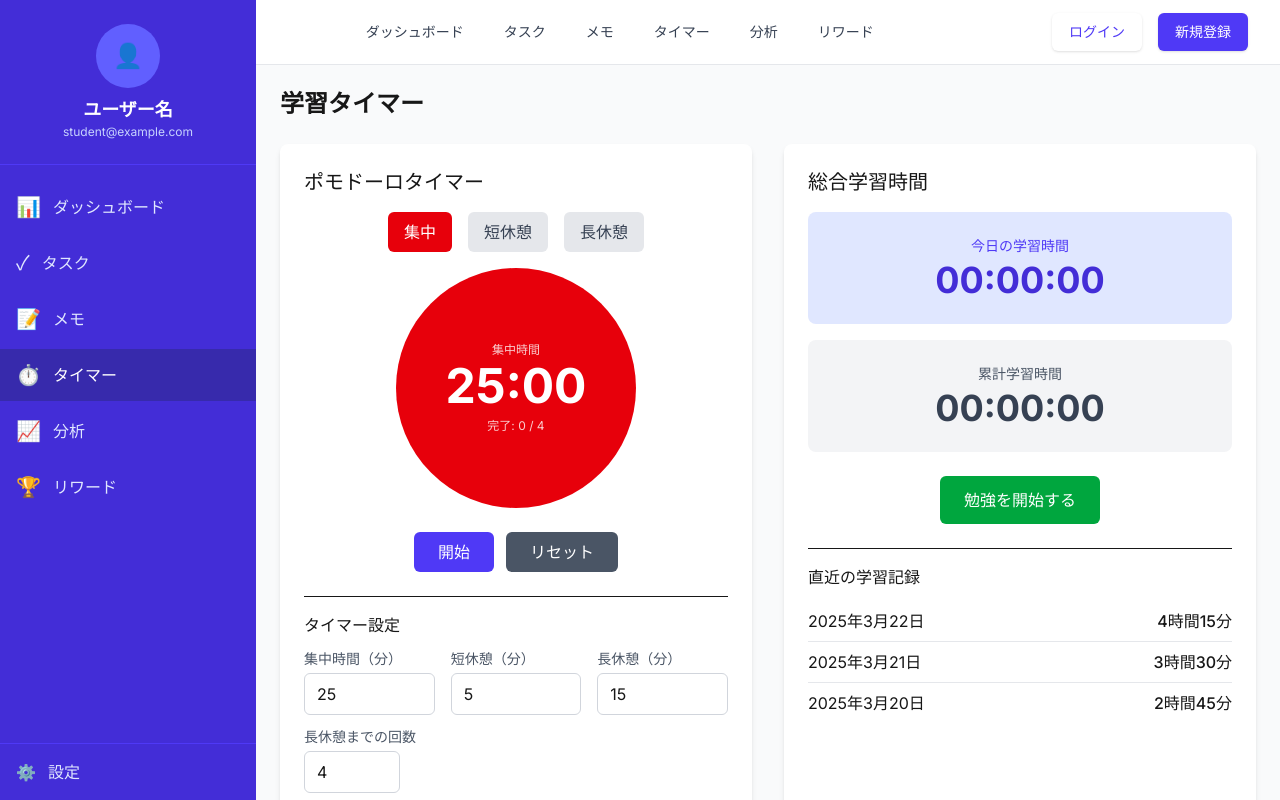
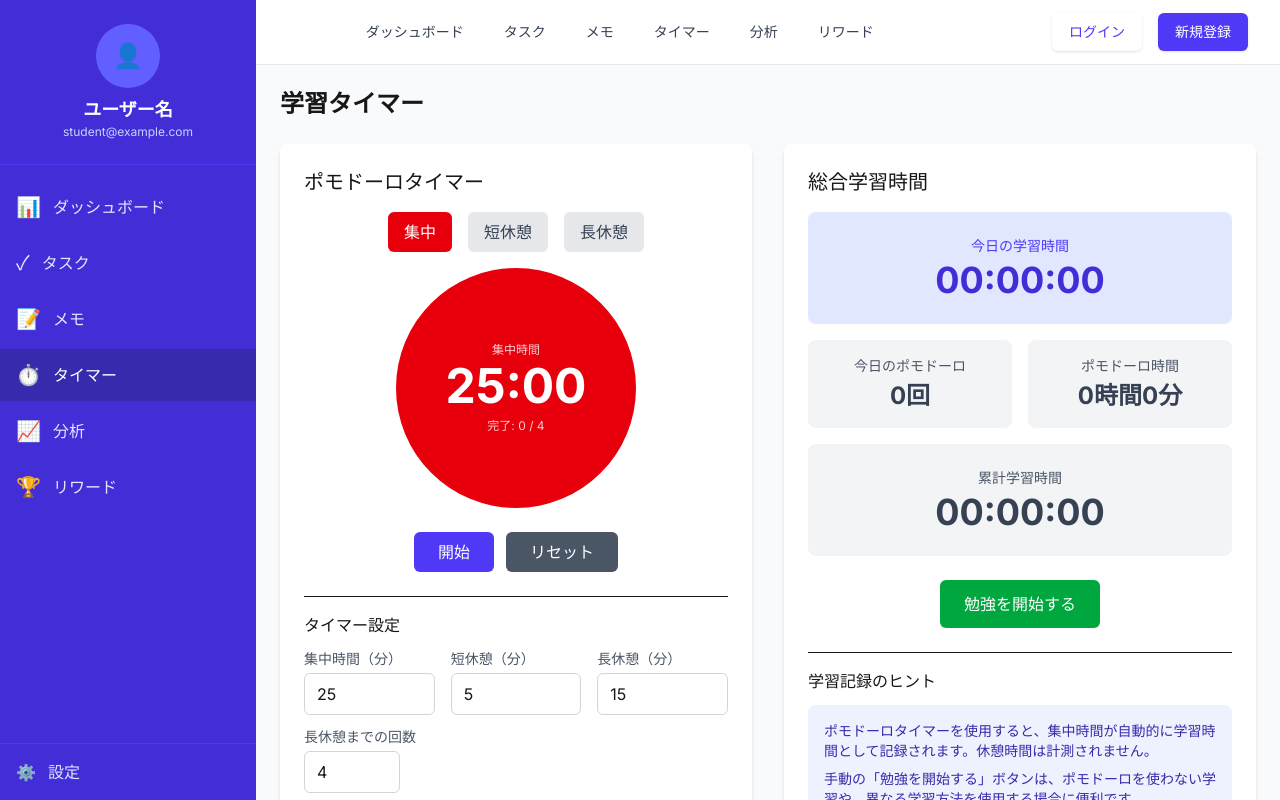
Before and after one commit to terutora/study, a Next.js app: page /timer in a window 1280 px wide. Built offline with nearby package versions, Linux system fonts and the light colour scheme.

Commit message:
ポモドーロと総合タイマーの連携

```diff
--- a/src/app/timer/page.js
+++ b/src/app/timer/page.js
@@ -19,6 +19,10 @@ export default function Timer() {
   const [todayStudyTime, setTodayStudyTime] = useState(0);
   const [isStudying, setIsStudying] = useState(false);
   const [studyStartTime, setStudyStartTime] = useState(null);
+
+  // 今日のポモドーロ回数とその学習時間
+  const [todayPomodoros, setTodayPomodoros] = useState(0);
+  const [pomodoroStudyTime, setPomodoroStudyTime] = useState(0);
 
   // タイマーの参照
   const timerRef = useRef(null);
@@ -78,8 +82,16 @@ export default function Timer() {
 
             // タイマー終了時の処理
             if (currentMode === "pomodoro") {
+              // ポモドーロが完了したら学習時間を加算
+              const minutes = pomodoroTime / 60;
+              setTotalStudyTime((prev) => prev + minutes * 60);
+              setTodayStudyTime((prev) => prev + minutes * 60);
+              setPomodoroStudyTime((prev) => prev + minutes * 60);
+
               setCompletedPomodoros((prev) => {
                 const newCount = prev + 1;
+                setTodayPomodoros(todayPomodoros + 1);
+
                 // Pomodoro完了数に応じて次のモードを決定
                 if (newCount % pomodoroGoal === 0) {
                   setCurrentMode("longBreak");
@@ -103,9 +115,9 @@ export default function Timer() {
     }
 
     return () => clearInterval(timerRef.current);
-  }, [isRunning, currentMode, pomodoroGoal]);
+  }, [isRunning, currentMode, pomodoroGoal, pomodoroTime]);
 
-  // 勉強時間のカウントアップ処理
+  // 手動の勉強時間追跡（ポモドーロとは別）
   useEffect(() => {
     if (isStudying) {
       setStudyStartTime(Date.now());
@@ -123,6 +135,10 @@ export default function Timer() {
   // タイマーコントロール
   const startTimer = () => {
     setIsRunning(true);
+    // ポモドーロを開始したら自動的に勉強モードをON
+    if (currentMode === "pomodoro" && !isStudying) {
+      setIsStudying(true);
+    }
   };
 
   const pauseTimer = () => {
@@ -257,6 +273,20 @@ export default function Timer() {
               <div className="text-4xl font-bold text-indigo-700">{formatLongTime(todayStudyTime)}</div>
             </div>
 
+            <div className="grid grid-cols-2 gap-4 mb-4">
+              <div className="bg-gray-100 p-4 rounded-lg">
+                <div className="text-sm text-gray-600 mb-1">今日のポモドーロ</div>
+                <div className="text-2xl font-bold text-gray-700">{todayPomodoros}回</div>
+              </div>
+              <div className="bg-gray-100 p-4 rounded-lg">
+                <div className="text-sm text-gray-600 mb-1">ポモドーロ時間</div>
+                <div className="text-2xl font-bold text-gray-700">
+                  {Math.floor(pomodoroStudyTime / 3600)}時間
+                  {Math.floor((pomodoroStudyTime % 3600) / 60)}分
+                </div>
+              </div>
+            </div>
+
             <div className="bg-gray-100 p-6 rounded-lg">
               <div className="text-sm text-gray-600 mb-1">累計学習時間</div>
               <div className="text-4xl font-bold text-gray-700">{formatLongTime(totalStudyTime)}</div>
@@ -277,21 +307,11 @@ export default function Timer() {
           )}
 
           <div className="border-t mt-6 pt-4">
-            <h3 className="font-medium mb-3">直近の学習記録</h3>
-            <ul className="divide-y divide-gray-200">
-              <li className="py-2 flex justify-between">
-                <span>2025年3月22日</span>
-                <span className="font-medium">4時間15分</span>
-              </li>
-              <li className="py-2 flex justify-between">
-                <span>2025年3月21日</span>
-                <span className="font-medium">3時間30分</span>
-              </li>
-              <li className="py-2 flex justify-between">
-                <span>2025年3月20日</span>
-                <span className="font-medium">2時間45分</span>
-              </li>
-            </ul>
+            <h3 className="font-medium mb-3">学習記録のヒント</h3>
+            <div className="bg-indigo-50 p-4 rounded-lg text-sm text-indigo-800">
+              <p>ポモドーロタイマーを使用すると、集中時間が自動的に学習時間として記録されます。休憩時間は計測されません。</p>
+              <p className="mt-2">手動の「勉強を開始する」ボタンは、ポモドーロを使わない学習や、異なる学習方法を使用する場合に便利です。</p>
+            </div>
           </div>
         </div>
       </div>
```
